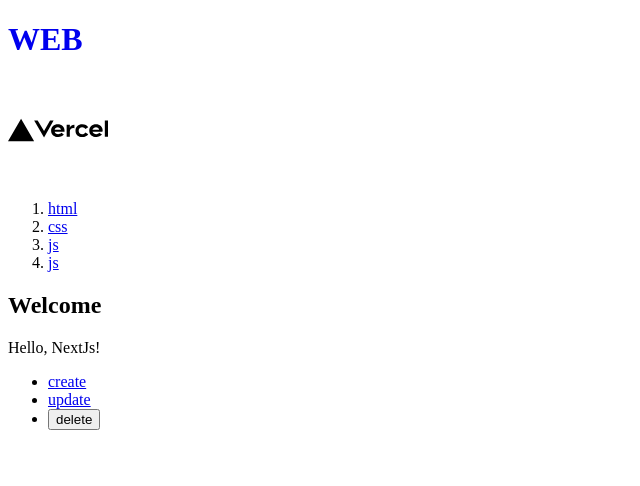
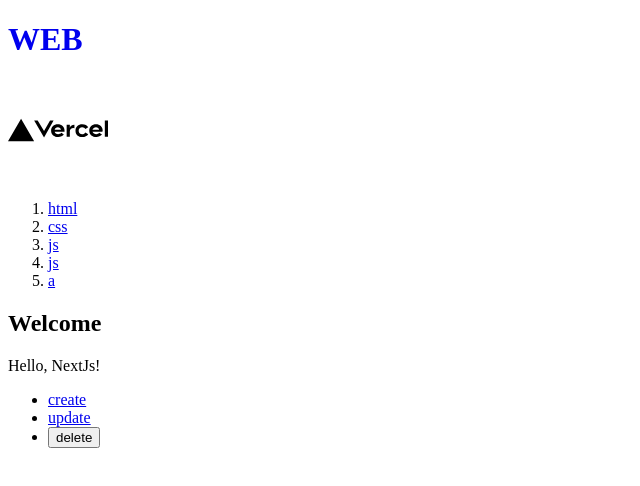
Before and after one commit to airweather/next-js, a Next.js app: page / in a window 1280 px wide. Shown: the top 486 px of the page, without its empty margins (0-640 px from the left). Built offline with nearby package versions, Linux system fonts and the light colour scheme; data requests are answered from the project's data file.

Commit message:
revalidate

```diff
--- a/db.json
+++ b/db.json
@@ -19,6 +19,11 @@
       "title": "js",
       "body": "js is...",
       "id": 4
+    },
+    {
+      "title": "a",
+      "body": "a",
+      "id": 5
     }
   ],
   "posts": [
--- a/src/app/layout.js
+++ b/src/app/layout.js
@@ -10,7 +10,9 @@ export const metadata = {
 
 export default async function RootLayout({ children }) {
 
-  const resp = await fetch('http://localhost:9900/topics');
+  // revalidate
+
+  const resp = await fetch('http://localhost:9900/topics', { next: { revalidate: 0 } });
   const topics = await resp.json();
 
   return (
```
